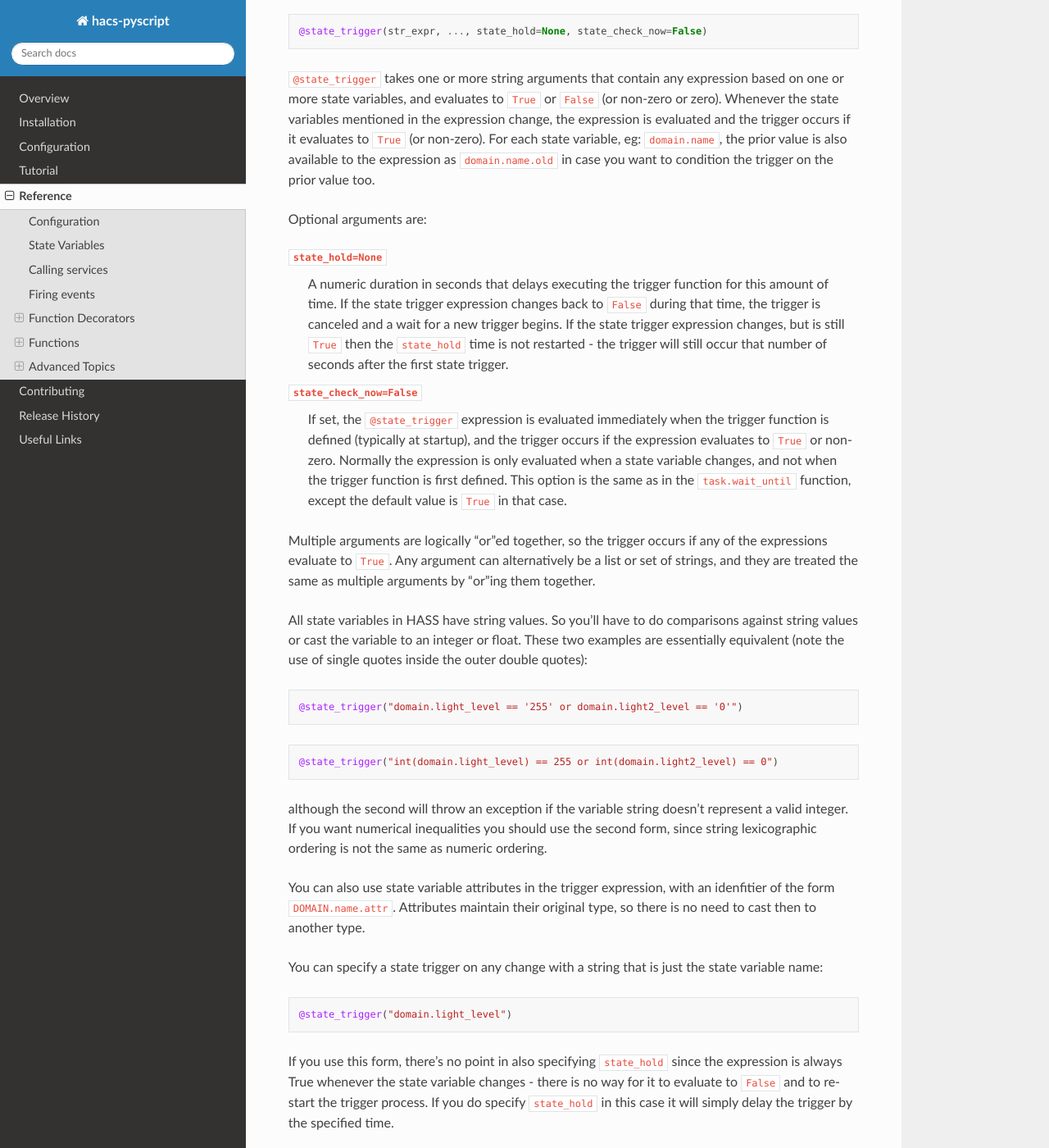
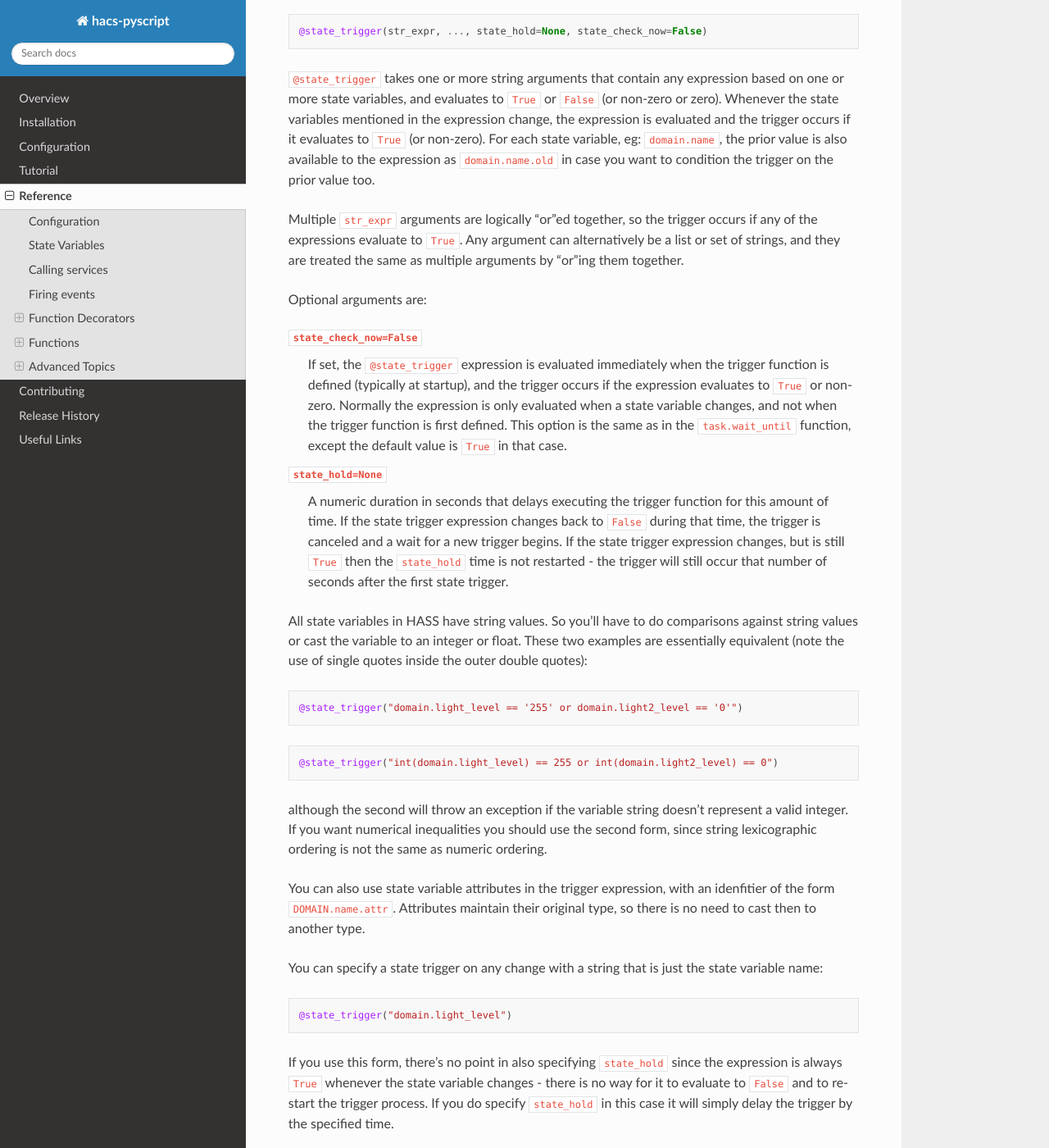
Before and after one commit to custom-components/pyscript, a Sphinx documentation site: the page built from docs/reference.rst, in a window 1280 px wide and 1400 px high, scrolled down 4584 px. Shown: the whole window at 82% size. Built offline with Sphinx 7.4.7 and the Read the Docs theme 2.0.0, drawn with Linux system fonts in a browser that asks for light colours; some of the changed lines change nothing that is shown; some of the changed text lies outside the part shown.

Commit message:
minor fixes and edits to new text in @state_trigger

```diff
--- a/docs/reference.rst
+++ b/docs/reference.rst
@@ -215,14 +215,11 @@ occurs if it evaluates to ``True`` (or non-zero). For each state variable, eg: `
 the prior value is also available to the expression as ``domain.name.old`` in case you want to
 condition the trigger on the prior value too.
 
+Multiple ``str_expr`` arguments are logically "or"ed together, so the trigger occurs if any of the
+expressions evaluate to ``True``. Any argument can alternatively be a list or set of strings, and
+they are treated the same as multiple arguments by "or"ing them together.
+
 Optional arguments are:
-
-``state_hold=None``
-  A numeric duration in seconds that delays executing the trigger function for this amount of time.
-  If the state trigger expression changes back to ``False`` during that time, the trigger is
-  canceled and a wait for a new trigger begins. If the state trigger expression changes, but is
-  still ``True`` then the ``state_hold`` time is not restarted - the trigger will still occur
-  that number of seconds after the first state trigger.
 
 ``state_check_now=False``
   If set, the ``@state_trigger`` expression is evaluated immediately when the trigger function
@@ -231,9 +228,12 @@ Optional arguments are:
   changes, and not when the trigger function is first defined. This option is the same as
   in the ``task.wait_until`` function, except the default value is ``True`` in that case.
 
-Multiple arguments are logically "or"ed together, so the trigger occurs if any of the expressions
-evaluate to ``True``. Any argument can alternatively be a list or set of strings, and they are
-treated the same as multiple arguments by "or"ing them together.
+``state_hold=None``
+  A numeric duration in seconds that delays executing the trigger function for this amount of time.
+  If the state trigger expression changes back to ``False`` during that time, the trigger is
+  canceled and a wait for a new trigger begins. If the state trigger expression changes, but is
+  still ``True`` then the ``state_hold`` time is not restarted - the trigger will still occur
+  that number of seconds after the first state trigger.
 
 All state variables in HASS have string values. So you’ll have to do comparisons against string
 values or cast the variable to an integer or float. These two examples are essentially equivalent
@@ -262,7 +262,7 @@ You can specify a state trigger on any change with a string that is just the sta
    @state_trigger("domain.light_level")
 
 If you use this form, there's no point in also specifying ``state_hold`` since the expression
-is always True whenever the state variable changes - there is no way for it to evaluate
+is always ``True`` whenever the state variable changes - there is no way for it to evaluate
 to ``False`` and to re-start the trigger process. If you do specify ``state_hold`` in this
 case it will simply delay the trigger by the specified time.
 
@@ -311,7 +311,7 @@ form to use if you have multiple decorators, since each one passes different var
 function (although all of them set ``trigger_type``).
 
 If ``state_check_now`` is set to ``True`` and the trigger occurs during its immediate check, since
-there is no underlying state variable change, the trigger function is called with only this arguments:
+there is no underlying state variable change, the trigger function is called with only this argument:
 
 .. code:: python
 
```
